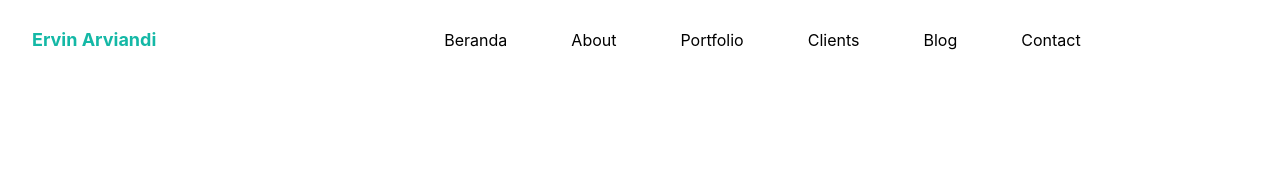
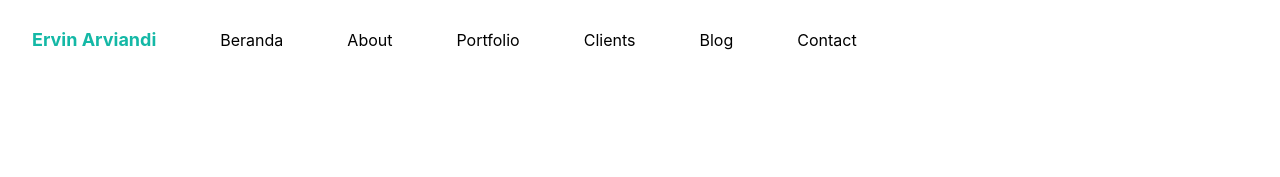
Before and after one commit to ervinarviandi/portfolio-tailwind, a website: page index.html in a window 1280 px wide. Shown: the top 177 px of the page. Drawn offline with Linux system fonts and the light colour scheme.

Commit message:
hapus margin left pada header

```diff
--- a/index.html
+++ b/index.html
@@ -23,7 +23,7 @@
             </button>
 
             <nav id="nav-menu" class="hidden absolute py-5 bg-white shadow-lg rounded-lg max-w-[250px] w-full right-4 top-full lg:block lg:static lg:bg-transparent lg:max-w-full lg:shadow-none lg:rounded-none">
-              <ul class="block lg:flex lg:ml-56">
+              <ul class="block lg:flex">
                 <li class="group">
                   <a href="#home" class="text-base py-2 mx-8 flex -hover:text-primary">Beranda</a>
                 </li>
```
